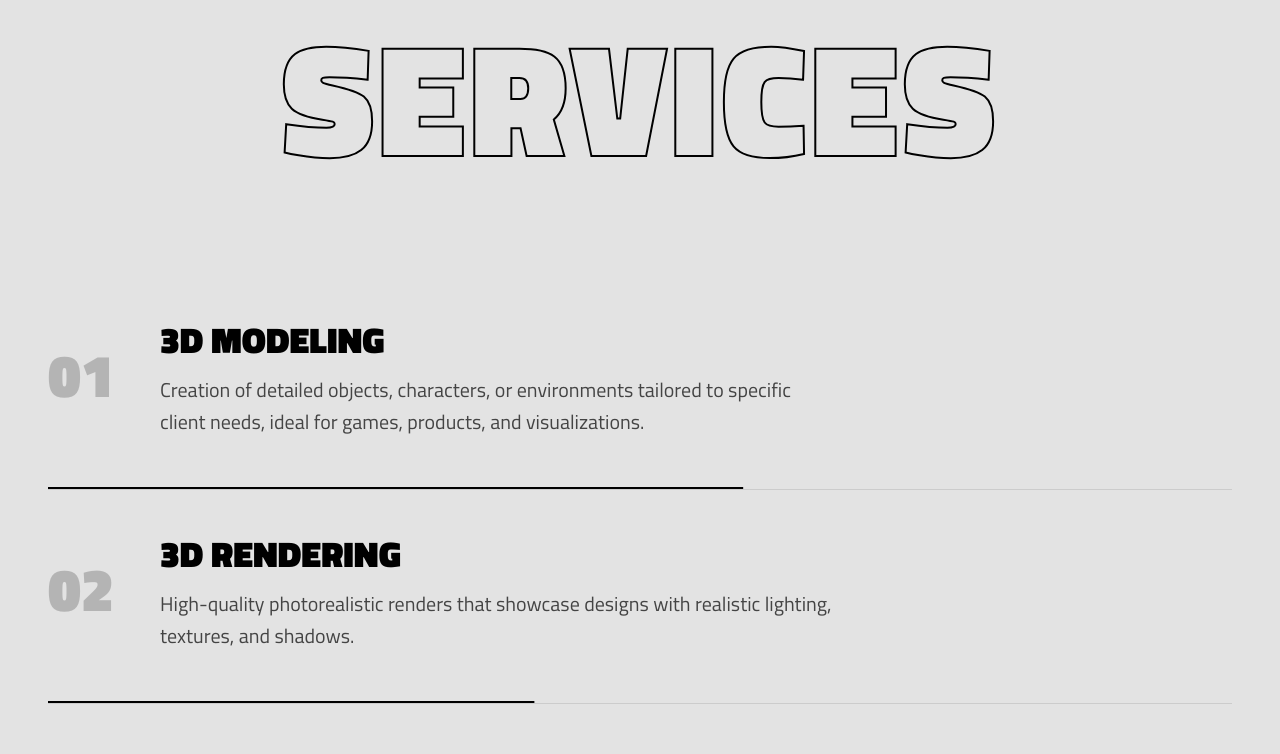
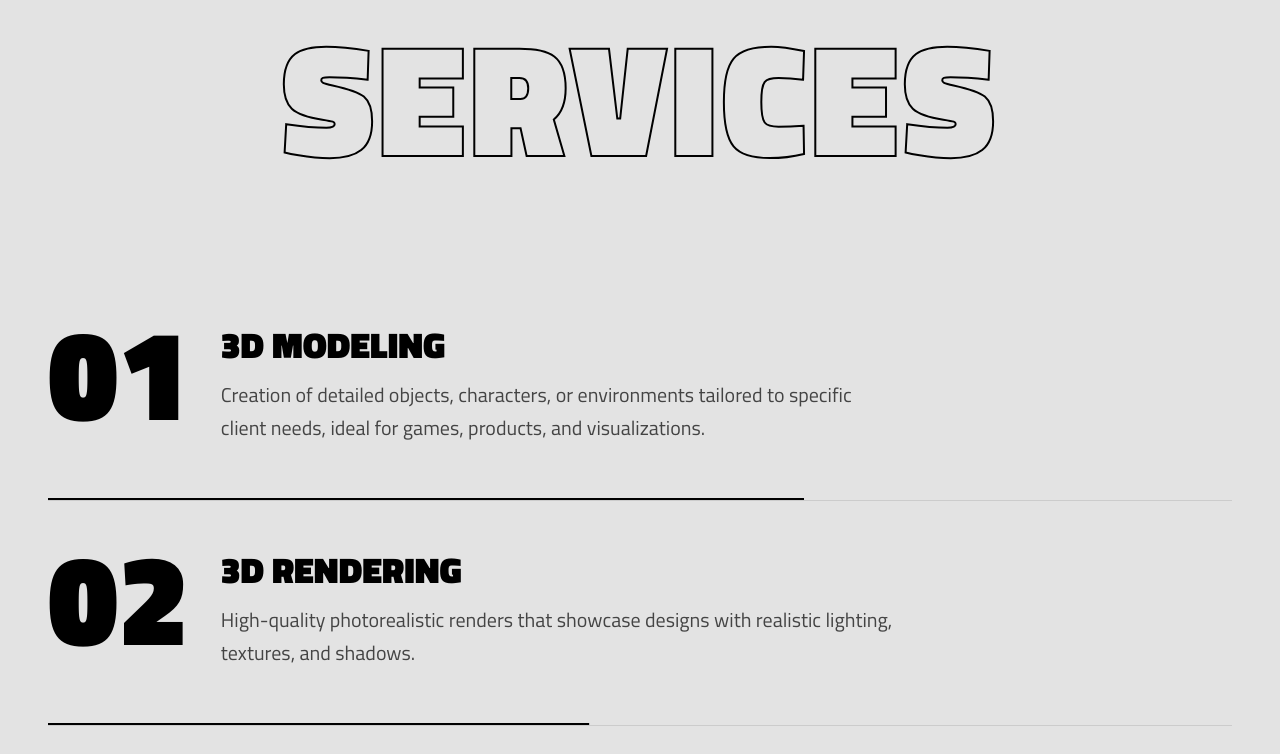
Before and after one commit to Thunderbeast5/Vedant-Purkar, a React (Vite) app: page / in a window 1280 px wide. Shown: the part 2652-3406 px from the top of the page. Built offline with nearby package versions, Linux system fonts and the light colour scheme.

Commit message:
services done

```diff
--- a/src/components/Services.jsx
+++ b/src/components/Services.jsx
@@ -113,7 +113,7 @@ function ServiceItem({ service, index }) {
       />
 
       {/* Service Number */}
-      <div className="text-4xl md:text-6xl font-black opacity-20 leading-none min-w-[80px]">
+      <div className="text-6xl md:text-9xl font-black  leading-none min-w-[120px]">
         {service.id}
       </div>
 
```
